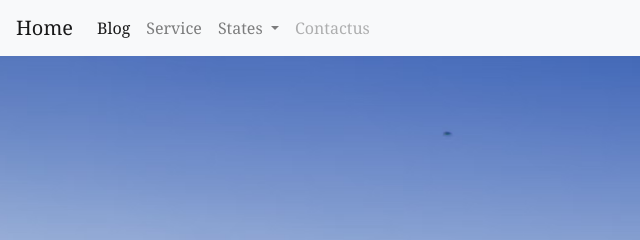
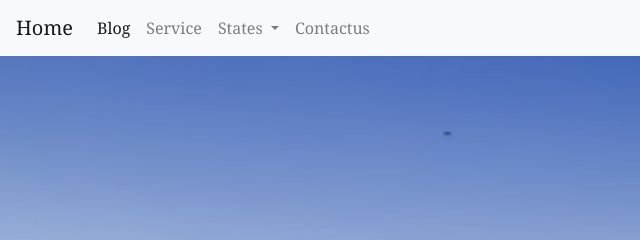
Before and after one commit to aishpatilGTL/task3, a plain HTML site: page index.html in a window 1280 px wide. Shown: the top 240 px of the page, 0-640 px from the left. Drawn offline with nearby package versions, Linux system fonts and the light colour scheme.

Commit message:
Update index.html

```diff
--- a/index.html
+++ b/index.html
@@ -35,7 +35,7 @@
               </div>
             </li>
             <li class="nav-item">
-              <a class="nav-link disabled">Contactus</a>
+              <a class="nav-link ">Contactus</a>
             </li>
           </ul>
           <form class="form-inline my-2 my-lg-0">
```
